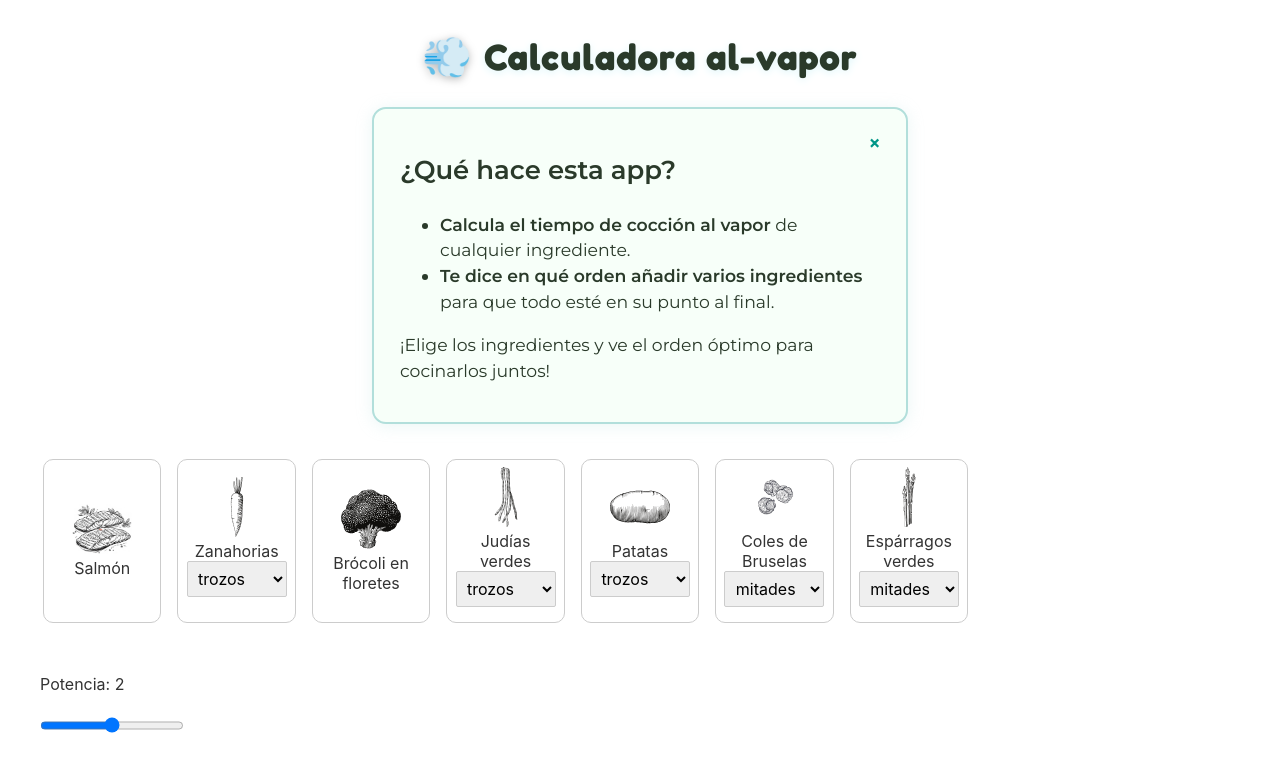
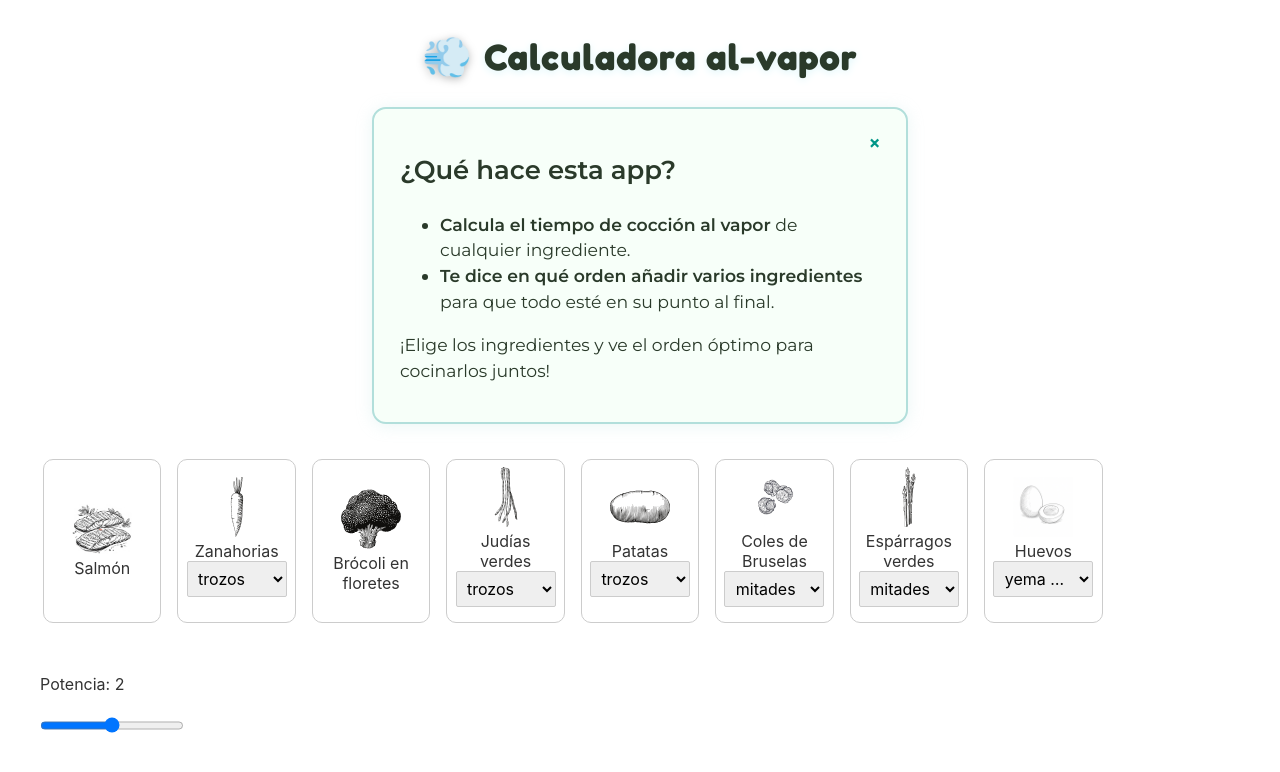
Before and after one commit to pirnz/al-vapor, a Svelte app: page / in a window 1280 px wide. Shown: the top 772 px of the page. Built offline with nearby package versions, Linux system fonts and the light colour scheme; a web font is replaced by a local one.

Commit message:
added eggs

```diff
--- a/src/pantry.js
+++ b/src/pantry.js
@@ -126,5 +126,28 @@ export const pantry = [
           "time": 7
         }
       ]
+    },
+    {
+      "id": 8,
+      "name": "Huevos",
+      "article": "Los",
+      "time": 9,
+      "checked": false,
+      "img": "eggs.png",
+      "preparations": [
+        {
+          "id":0,
+          "name": "yema cremosa",
+          "time": 7
+        },{
+          "id":2,
+          "name": "en su punto",
+          "time": 9
+        },{
+          "id":3,
+          "name": "muy hecho",
+          "time": 12
+        }
+      ]
     }
   ]
```
Also changed, not shown: public/img/eggs.png (added).
